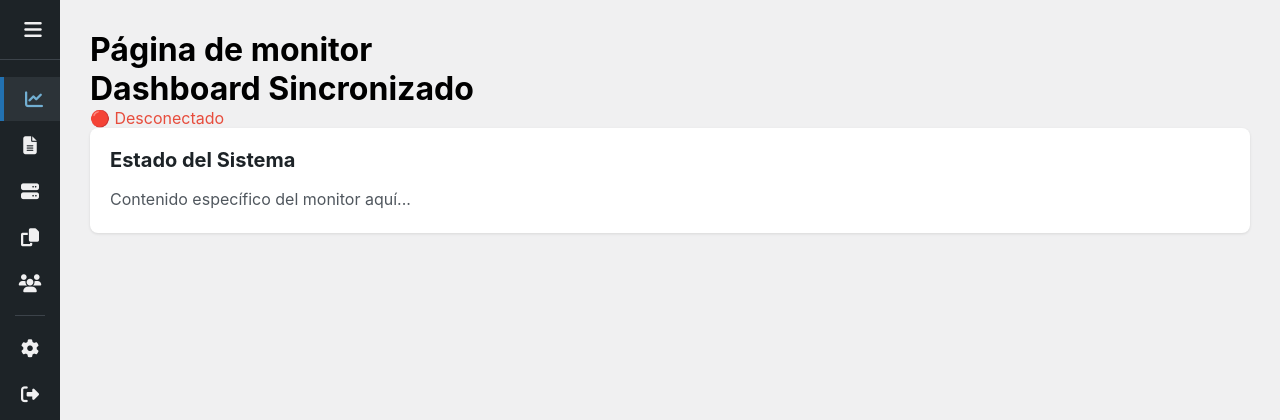
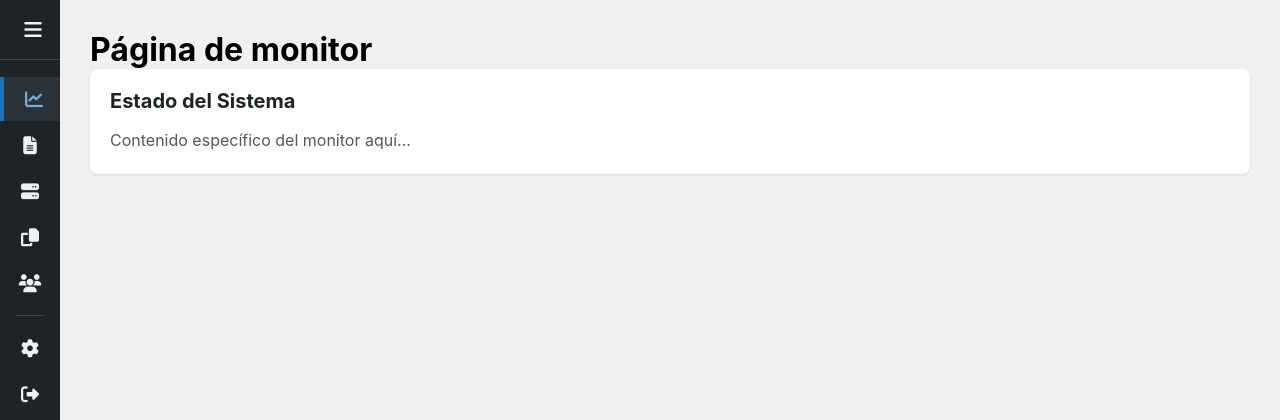
Before and after one commit to Hgo08/DockerServerDashboard, a Flask app: page / in a window 1280 px wide. Shown: the top 420 px of the page. Run offline with Flask 3, Linux system fonts and the light colour scheme; the visitor is signed in with stand-in values (Sample User, id 1); data that the repository does not hold is empty; parts of the project's set-up code (start-up, migrations or seed data) failed here and were passed over.

Commit message:
conected monitor moved to side bar

```diff
--- a/templates/base.html
+++ b/templates/base.html
@@ -97,6 +97,12 @@
 
     .site-name {
         margin-left: 12px;
+        color: #f0f0f1;
+        font-size: 16px;
+        font-weight: 600;
+    }
+    .status {
+        margin-left: 20px;
         color: #f0f0f1;
         font-size: 16px;
         font-weight: 600;
@@ -266,6 +272,9 @@
             <label for="sidebar-toggle" class="toggle-btn">
                 <i class="fas fa-bars"></i>
             </label>
+        <div class="logo-container">
+            <span class="status">🟢 Conectado</span>
+        </div>
         </div>
 
         <ul class="sidebar-menu">
--- a/templates/monitor.html
+++ b/templates/monitor.html
@@ -4,9 +4,6 @@
 
 {% block content %}
 <h1>Página de monitor</h1>
-
-<h1>Dashboard Sincronizado</h1>
-<p class="status">🟢 Conectado</p>
 
 <div class="card">
     <h2>Estado del Sistema</h2>
```
